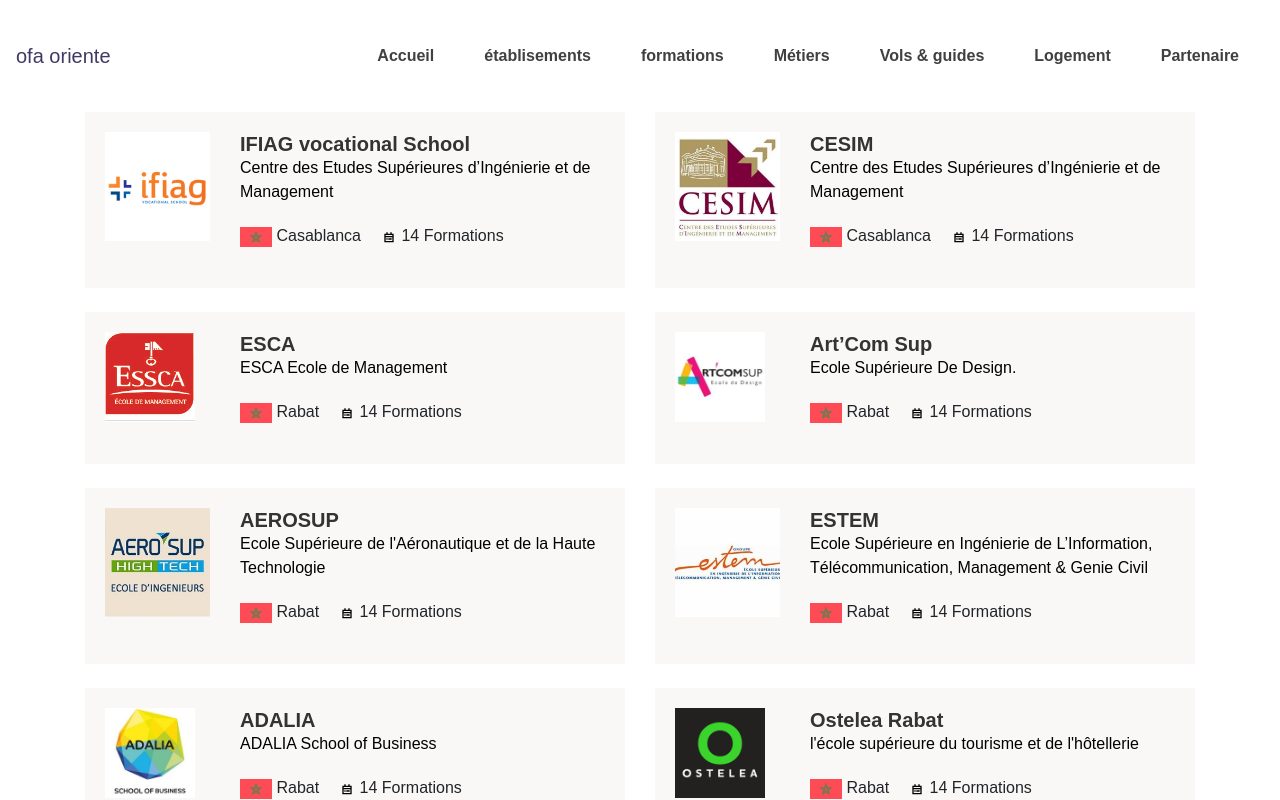
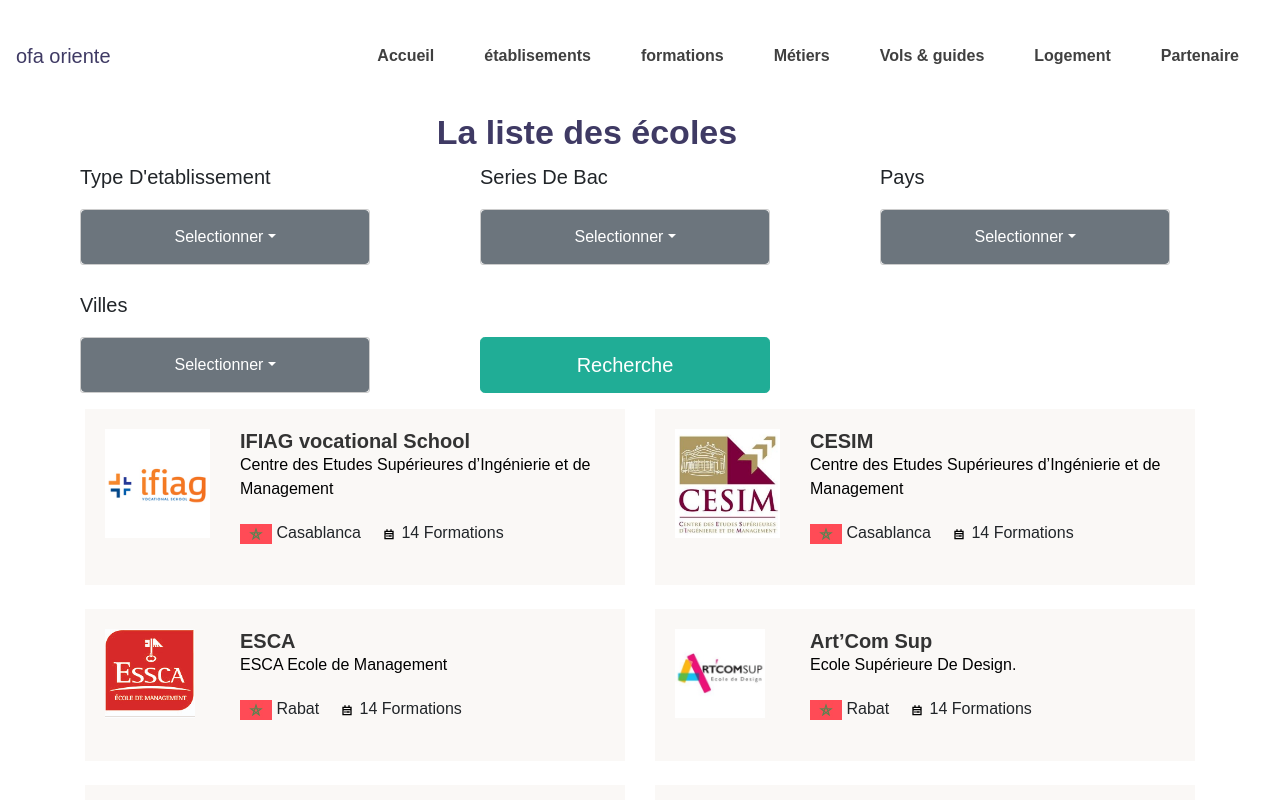
Before and after one commit to KurtMoucketou/virtual, a Next.js app: page /etablissement in a window 1280 px wide. Shown: the top 800 px of the page. Built offline with nearby package versions, Linux system fonts and the light colour scheme; a web font is replaced by a local one.

Commit message:
komitOne

```diff
--- /dev/null
+++ b/components/shared/ContactForm/contactForm.stc.js
@@ -0,0 +1,53 @@
+import Styled from 'styled-components'
+
+const ContactFormStc = Styled.div`
+
+        width: 100%;
+        height: 100%;
+        background: #fff;
+        display: flex;
+        -webkit-box-pack: center;
+        flex-wrap: wrap;
+        margin-right: -15px;
+        margin-left: -15px;
+    }
+
+    FormGroup{
+        width: -webkit-fill-available;
+        display: contents;
+        text-align: -webkit-left;
+    }
+
+    .form-group {
+        width: 100vw;
+        width: 100vw;
+        display: flex;
+        justify-content: space-evenly;
+    }
+
+    .dropdown-menu.show {
+        width: 100%;
+    }
+
+    .btn__recherch{
+        border-color: #20ad96;
+        background-color: #20ad96;
+        margin-top: 3.5rem;
+        height: 3.5rem;
+    }
+
+    .btn__Drop{
+        width: 100%;
+        height: 56px;
+        padding: 0;
+        font-weight: 500;
+        border: 1px solid #ccc;
+        min-height: 56px;
+        color: #696969;
+        border-radius: 3px;
+        outline: 0;
+        background-color: #f5f5f5;
+    }
+
+`
+export default ContactFormStc;
--- /dev/null
+++ b/components/shared/ContactForm/index.js
@@ -0,0 +1,109 @@
+import React, { useState } from 'react';
+import { Container,
+    Col,
+    Form,
+    FormGroup,
+    Label,
+    ButtonDropdown,
+    DropdownToggle,
+    DropdownMenu,
+    DropdownItem,
+    Button } from 'reactstrap';
+import ContactFormStc from "./contactForm.stc";
+
+const FormContact = (props) => {
+    const [dropdownOpen, setOpen] = useState(false);
+    const [dropdownOpen1, setOpen1] = useState(false);
+    const [dropdownOpen2, setOpen2] = useState(false);
+
+  const toggle = () => setOpen(!dropdownOpen);
+  const toggle1 = () => setOpen1(!dropdownOpen1);
+  const toggle2 = () => setOpen2(!dropdownOpen2);
+
+  return (
+    <ContactFormStc>
+    <Form >
+      <Container>
+      <FormGroup row>
+        <Col className="col-sm-3" xl={3}>
+        <Label for="etablissement" size="lg">Type D'etablissement</Label><br></br>
+            <ButtonDropdown isOpen={dropdownOpen} toggle={toggle} className="btn__Drop">
+            <DropdownToggle caret>
+            Selectionner
+            </DropdownToggle>
+            <DropdownMenu>
+                <DropdownItem header>Header</DropdownItem>
+                <DropdownItem disabled>Action</DropdownItem>
+                <DropdownItem>Another Action</DropdownItem>
+                <DropdownItem divider />
+                <DropdownItem>Another Action</DropdownItem>
+                </DropdownMenu>
+            </ButtonDropdown>
+        </Col>
+
+        <Col className="col-sm-3" xs={3}>
+        <Label for="etablissement" size="lg">Series De Bac</Label><br></br>
+            <ButtonDropdown isOpen={dropdownOpen1} toggle={toggle1} className="btn__Drop">
+            <DropdownToggle caret>
+                Selectionner
+            </DropdownToggle>
+            <DropdownMenu>
+                <DropdownItem header>Header</DropdownItem>
+                <DropdownItem disabled>Action</DropdownItem>
+                <DropdownItem>Another Action</DropdownItem>
+                <DropdownItem divider />
+                <DropdownItem>Another Action</DropdownItem>
+                </DropdownMenu>
+            </ButtonDropdown>
+        </Col>
+
+        <Col className="col-sm-3" xs={3}>
+        <Label for="etablissement" size="lg">Pays</Label><br></br>
+            <ButtonDropdown isOpen={dropdownOpen2} toggle={toggle2} className="btn__Drop">
+            <DropdownToggle caret>
+            Selectionner
+            </DropdownToggle>
+            <DropdownMenu>
+                <DropdownItem header>Header</DropdownItem>
+                <DropdownItem disabled>Action</DropdownItem>
+                <DropdownItem>Another Action</DropdownItem>
+                <DropdownItem divider />
+                <DropdownItem>Another Action</DropdownItem>
+                </DropdownMenu>
+            </ButtonDropdown>
+        </Col>
+      </FormGroup>
+
+      <FormGroup row>
+        <Col className="col-sm-3" xl={3}>
+        <Label for="etablissement" size="lg">Villes</Label><br></br>
+            <ButtonDropdown isOpen={dropdownOpen} toggle={toggle} className="btn__Drop">
+            <DropdownToggle caret>
+            Selectionner
+            </DropdownToggle>
+            <DropdownMenu>
+                <DropdownItem header>Header</DropdownItem>
+                <DropdownItem disabled>Action</DropdownItem>
+                <DropdownItem>Another Action</DropdownItem>
+                <DropdownItem divider />
+                <DropdownItem>Another Action</DropdownItem>
+                </DropdownMenu>
+            </ButtonDropdown>
+        </Col>
+
+        <Col className="col-md-3" xs={3}>
+        <Button color="primary" size="lg" block className="btn__recherch"> Recherche
+        </Button>
+        </Col>
+
+        <Col className="col-sm-3" xs={3}>
+
+        </Col>
+      </FormGroup>
+    </Container>
+    </Form>
+    </ContactFormStc>
+  );
+}
+
+export default FormContact;
--- a/pages/etablissement.js
+++ b/pages/etablissement.js
@@ -1,11 +1,13 @@
 import Head from 'next/head'
-import { Container } from 'reactstrap';
+import { Row, Col } from 'reactstrap';
 //import MenuSection from '../components/molecule/MenuSection';
 //import PageBanList from '../components/molecule/PageBanList';
 //import PageBannerSection from '../components/molecule/PageBannerSection';
 //import TitleSection from '../components/molecule/TitleSection';
 import Texte from '../components/shared/Texte';
 import CoursCard from "../components/shared/CourCard"
+import FormContact from '../components/shared/ContactForm';
+import Titre from '../components/shared/Titre';
 
 export default function Etablissement() {
 
@@ -23,7 +25,24 @@
 
   return (
     <div className="App">
+      <div>
+        <Row>
+          <Col sm="4">
+
+          </Col>
+
+          <Col sm="4">
+            <Titre couleur="#3f3a64" poid_font="700" taille="34px" texte="La liste des écoles" />
+          </Col>
+
+          <Col sm="4">
+
+          </Col>
+
+        </Row>
+      <FormContact/>
       <CoursCard/>
+      </div>
     </div>
   )
 }
```
